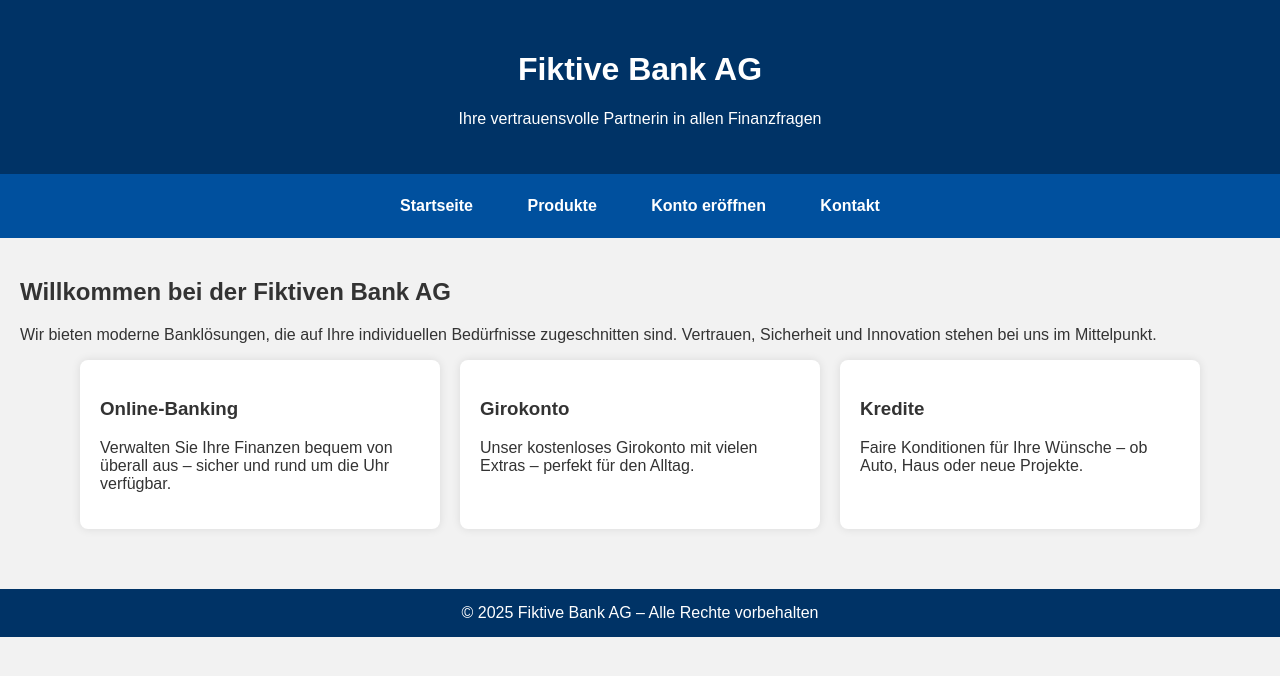
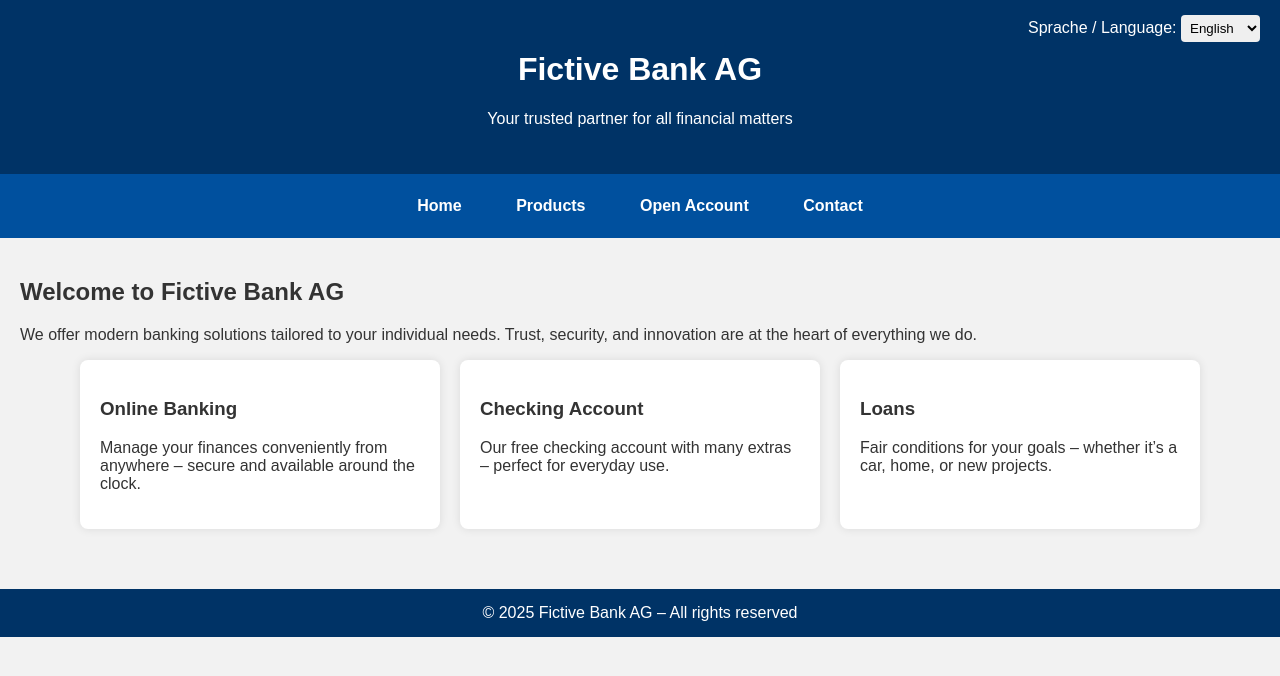
Before and after one commit to prospectde/messenger, a plain HTML site: page index.html in a window 1280 px wide. Drawn offline with Linux system fonts and the light colour scheme.

Commit message:
Update index.html
Automatische Spracherkennung und Sprachumschalter

```diff
--- a/index.html
+++ b/index.html
@@ -17,6 +17,17 @@
             color: #fff;
             padding: 30px 0;
             text-align: center;
+            position: relative;
+        }
+        .lang-switch {
+            position: absolute;
+            top: 15px;
+            right: 20px;
+        }
+        .lang-switch select {
+            padding: 5px;
+            border-radius: 4px;
+            border: none;
         }
         nav {
             background-color: #00509e;
@@ -83,10 +94,61 @@
         deploymentId: 'fb9bc91d-52c8-4d35-81e7-f51e742f37f7'
       });
     </script>
+    <script>
+        function setLanguage(lang) {
+            localStorage.setItem('preferredLanguage', lang);
+            location.reload();
+        }
+
+        document.addEventListener('DOMContentLoaded', function() {
+            const savedLang = localStorage.getItem('preferredLanguage');
+            const userLang = savedLang || (navigator.language || navigator.userLanguage);
+            const lang = userLang.startsWith('en') ? 'en' : 'de';
+
+            document.getElementById('language-select').value = lang;
+
+            if (lang === 'en') {
+                document.documentElement.lang = 'en';
+                document.title = 'Fictive Bank AG';
+                document.querySelector('header h1').textContent = 'Fictive Bank AG';
+                document.querySelector('header p').textContent = 'Your trusted partner for all financial matters';
+
+                const navLinks = document.querySelectorAll('nav a');
+                if(navLinks.length >= 4) {
+                    navLinks[0].textContent = 'Home';
+                    navLinks[1].textContent = 'Products';
+                    navLinks[2].textContent = 'Open Account';
+                    navLinks[3].textContent = 'Contact';
+                }
+
+                document.querySelector('main h2').textContent = 'Welcome to Fictive Bank AG';
+                document.querySelector('main p').textContent = 'We offer modern banking solutions tailored to your individual needs. Trust, security, and innovation are at the heart of everything we do.';
+
+                const features = document.querySelectorAll('.feature');
+                if (features.length >= 3) {
+                    features[0].querySelector('h3').textContent = 'Online Banking';
+                    features[0].querySelector('p').textContent = 'Manage your finances conveniently from anywhere – secure and available around the clock.';
+                    features[1].querySelector('h3').textContent = 'Checking Account';
+                    features[1].querySelector('p').textContent = 'Our free checking account with many extras – perfect for everyday use.';
+                    features[2].querySelector('h3').textContent = 'Loans';
+                    features[2].querySelector('p').textContent = 'Fair conditions for your goals – whether it’s a car, home, or new projects.';
+                }
+
+                document.querySelector('footer').innerHTML = '&copy; 2025 Fictive Bank AG – All rights reserved';
+            }
+        });
+    </script>
 </head>
 <body>
 
 <header>
+    <div class="lang-switch">
+        <label for="language-select" style="color:white;">Sprache / Language:</label>
+        <select id="language-select" onchange="setLanguage(this.value)">
+            <option value="de">Deutsch</option>
+            <option value="en">English</option>
+        </select>
+    </div>
     <h1>Fiktive Bank AG</h1>
     <p>Ihre vertrauensvolle Partnerin in allen Finanzfragen</p>
 </header>
```
